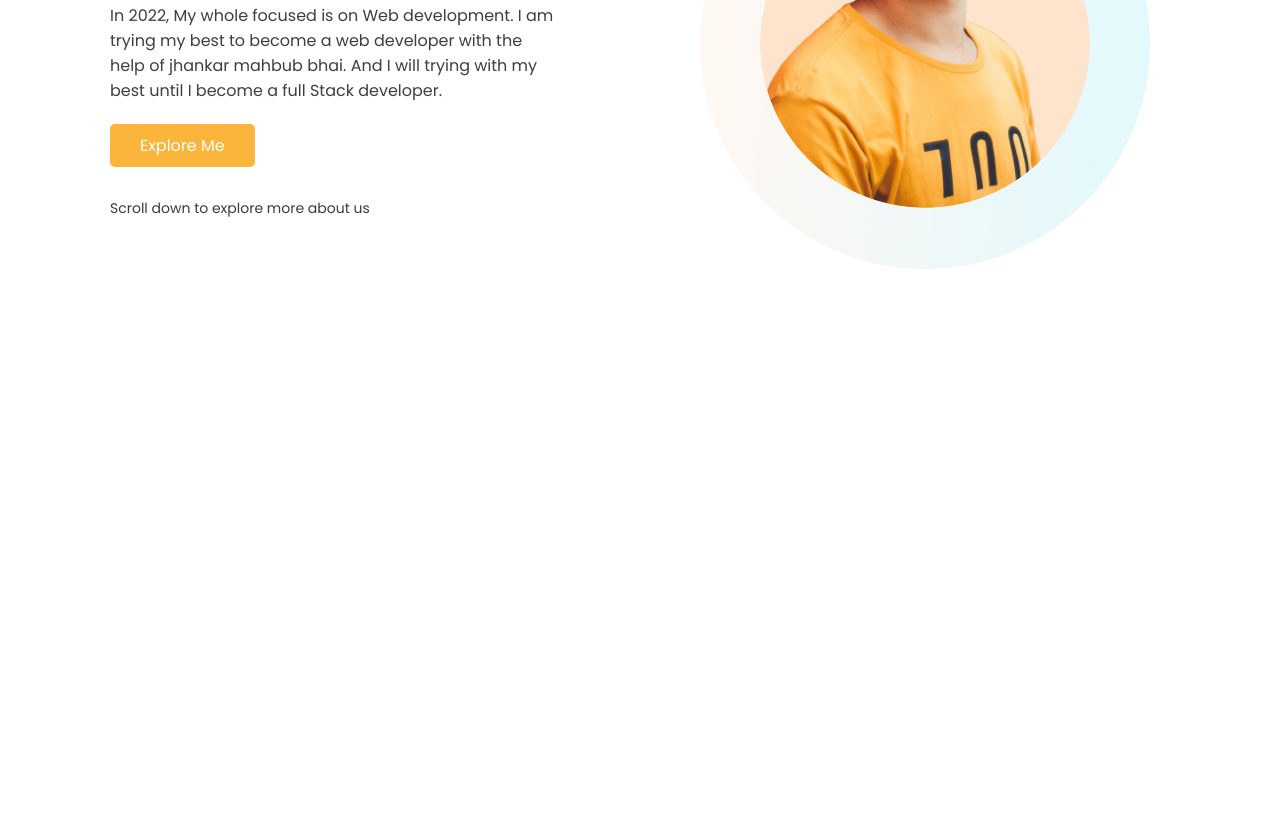
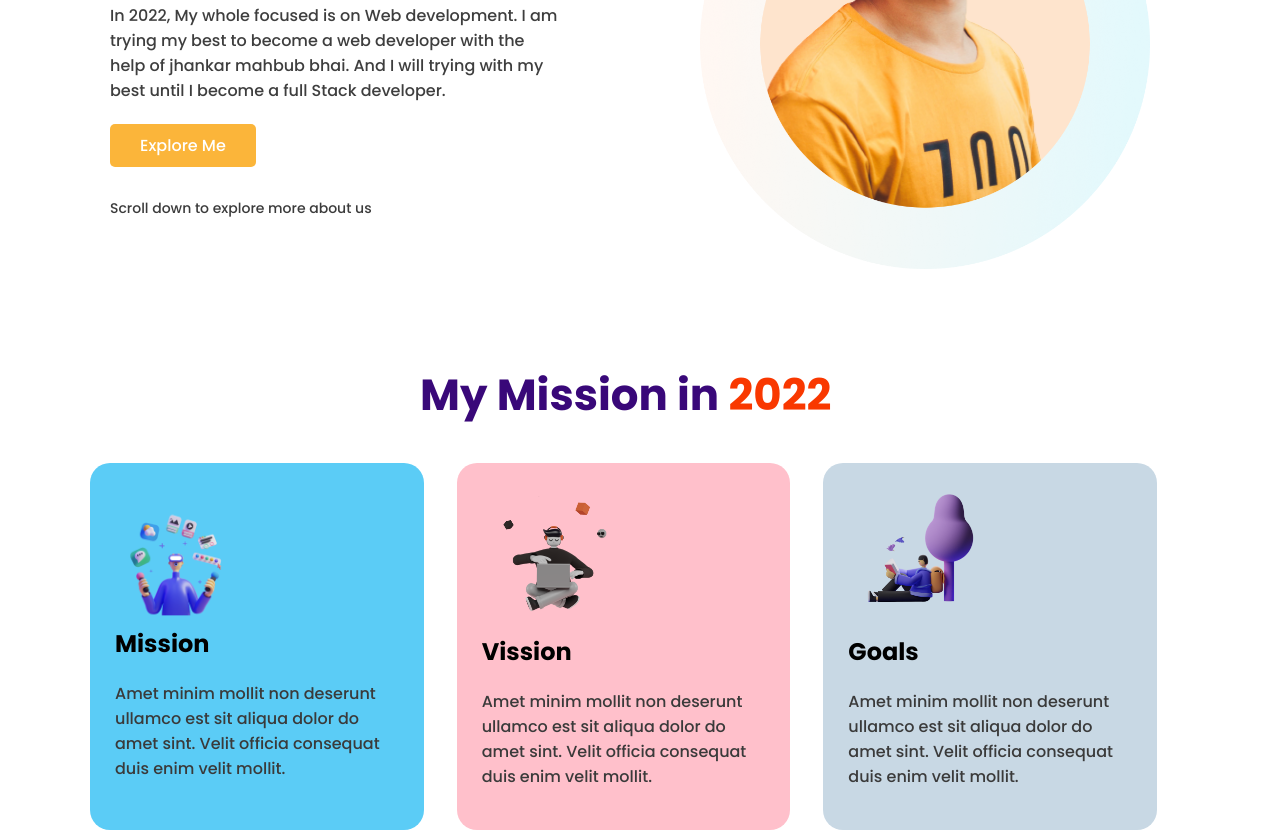
Before and after one commit to tahmimhridoy/assignment-1, a plain HTML site: page index.html in a window 1280 px wide. Shown: the part 273-1111 px from the top of the page. Before the commit the page ends 800 px from the top, so only its background shows below. Drawn offline with Linux system fonts and the light colour scheme; a web font is replaced by a local one.

Commit message:
my mission-vission-goal

```diff
--- a/index.html
+++ b/index.html
@@ -10,7 +10,7 @@
     <link href="https://fonts.googleapis.com/css2?family=Lato:wght@300&family=Lobster&family=Oswald:wght@200;300;400;500;600;700&family=Pacifico&family=Righteous&family=Source+Sans+Pro&family=Source+Serif+Pro:ital,wght@0,400;1,600&family=Work+Sans:ital,wght@0,100;0,200;0,300;0,400;0,500;0,600;0,700;0,800;0,900;1,100;1,200;1,300;1,400;1,500;1,600;1,700;1,800&display=swap" rel="stylesheet">
     <link rel="preconnect" href="https://fonts.googleapis.com">
     <link rel="preconnect" href="https://fonts.gstatic.com" crossorigin>
-    <link href="https://fonts.googleapis.com/css2?family=Lato:wght@300&family=Lobster&family=Oswald:wght@200;300;400;500;600;700&family=Pacifico&family=Poppins&family=Righteous&family=Source+Sans+Pro&family=Source+Serif+Pro:ital,wght@0,400;1,600&family=Work+Sans:ital,wght@0,100;0,200;0,300;0,400;0,500;0,600;0,700;0,800;0,900;1,100;1,200;1,300;1,400;1,500;1,600;1,700;1,800&display=swap" rel="stylesheet">
+    <link href="https://fonts.googleapis.com/css2?family=Lato:wght@300&family=Lobster&family=Oswald:wght@200;300;400;500;600;700&family=Pacifico&family=Poppins:wght@300;500;600;700;800&family=Righteous&family=Source+Sans+Pro&family=Source+Serif+Pro:ital,wght@0,400;1,600&family=Work+Sans:ital,wght@0,100;0,200;0,300;0,400;0,500;0,600;0,700;0,800;0,900;1,100;1,200;1,300;1,400;1,500;1,600;1,700;1,800&display=swap" rel="stylesheet">
     <link rel="stylesheet" href="style.css">
 </head>
 <body>
@@ -27,5 +27,36 @@
             </div>
         </div>
     </section>
+    <section class="mission-vission-goal">
+        <div class="title">
+            <h1><span class="first-half">My Mission in</span> <span class="second-half">2022</span></h1>
+        </div>
+        <div class="container">
+            <div class="mi-vi-go bgcolor1">
+                <img src="images/illustrators/illustrator-1.png" alt="">
+                <h2>Mission</h2>
+                <p class="change-color">Amet minim mollit non deserunt
+                ullamco est sit aliqua dolor do amet
+                sint. Velit officia consequat duis enim
+                velit mollit.</p>
+            </div>
+            <div class="mi-vi-go bgcolor2">
+                <img src="images/illustrators/illustrator-2.png" alt="">
+                <h2>Vission</h2>
+                <p class="change-color">Amet minim mollit non deserunt
+                ullamco est sit aliqua dolor do amet
+                sint. Velit officia consequat duis enim
+                velit mollit.</p>
+            </div>
+            <div class="mi-vi-go bgcolor3">
+                <img src="images/illustrators/illustrator-3.png" alt="">
+                <h2>Goals</h2>
+                <p class="change-color">Amet minim mollit non deserunt
+                ullamco est sit aliqua dolor do amet
+                sint. Velit officia consequat duis enim
+                velit mollit.</p>
+            </div>
+        </div>
+    </section>
 </body>
 </html>
--- a/style.css
+++ b/style.css
@@ -1,6 +1,3 @@
-h1{
-    font-family: 'Source Serif Pro', serif;
-}
 body{
     font-family: 'Poppins', sans-serif;
 }
@@ -23,6 +20,7 @@ body{
     border-left: 5px solid rgb(162, 221, 1);
     padding-left: 10px;
     color: #333333;
+    font-family: 'Source Serif Pro', serif;
 }
 .set-color{
     color: rgb(243, 104, 127);
@@ -44,3 +42,39 @@ body{
     color: #3b3b3b;
    margin-top: 40px;
 }
+.mi-vi-go{
+    width: 333px;
+    margin-right: 33px;
+    padding: 25px;
+    border-radius: 20px;
+}
+.mi-vi-go h2{
+    margin-top: -3px;
+}
+.bgcolor1{
+    background: #5bccf6;
+}
+.bgcolor2{
+    background: pink;
+}
+.bgcolor3{
+    background: #c8d8e4;
+}
+.mi-vi-go img{
+    width: 50%;
+}
+.title{
+    width: 440px;
+    margin: auto;
+    font-size: 29px;
+    font-weight: 700;
+}
+.first-half{
+    color: #390879;
+}
+.second-half{
+    color: #f93800;
+}
+.change-color{
+    color: #3a3a3a;
+}
```
